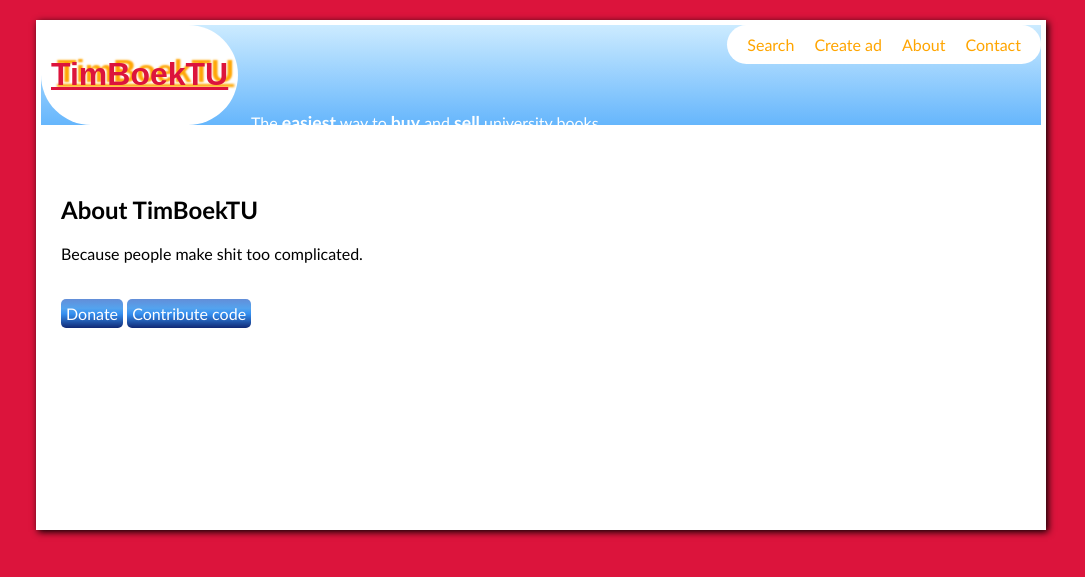
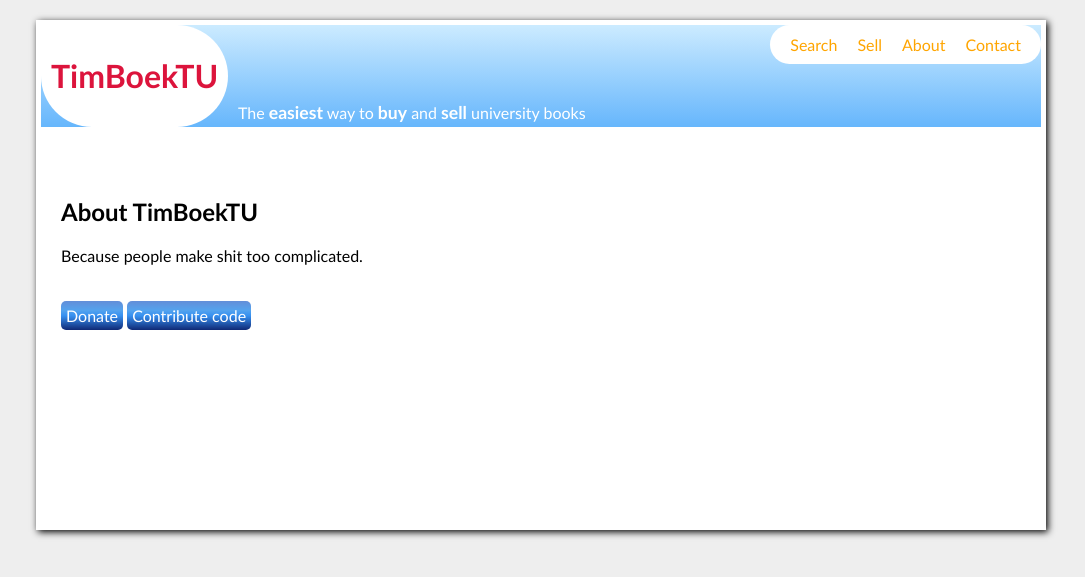
Before and after one commit to phoxicle/timboektu, a Django app: page /timboektu/books/about/ in a window 1280 px wide. Shown: the top 577 px of the page, without its empty margins (99-1184 px from the left). Run offline with Django 3.2, Linux system fonts and the light colour scheme; parts of the project's set-up code (start-up, migrations or seed data) failed here and were passed over.

Commit message:
Grey background, logo changes

```diff
--- a/timboektu/books/static/css/global.css
+++ b/timboektu/books/static/css/global.css
@@ -1,5 +1,5 @@
 body{
-	background: crimson;
+	background: #eee;
 	font-family: Trebuchet MS, Lucida Grande, comic sans ms;
 }
 
@@ -35,12 +35,12 @@ a:hover {
 	padding :10px;
 	float: left;
 	border-radius: 0 60px 60px;
-	font-family: fantasy;
 }
 
 #logo a {
 	color: crimson;
-	text-shadow: 6px -3px 2px orange;/*#6374AB;*/
+	/*text-shadow: 6px -3px 2px orange;*/
+	text-decoration: none;
 }
 
 #nav {
@@ -63,8 +63,8 @@ a:hover {
 
 #tagline {
 	color: white;
-    margin-left: 210px;
-    margin-top: 87px;
+    margin-left: 197px;
+    margin-top: 77px;
     position: absolute;
 }
 
--- a/timboektu/templates/base.html
+++ b/timboektu/templates/base.html
@@ -26,7 +26,7 @@
 		<div id="nav">
 			<ul>
 				<li><a href="{% url timboektu.books.views.index %}">Search</a></li>
-				<li><a href="{% url timboektu.books.views.new %}">Create ad</a></li>
+				<li><a href="{% url timboektu.books.views.new %}">Sell</a></li>
 				<li><a href="{% url timboektu.books.views.about %}">About</a></li>
 				<li><a href="{% url timboektu.books.views.contact %}">Contact</a></li>
 			</ul>
```
Also changed, not shown: 1 other file.
